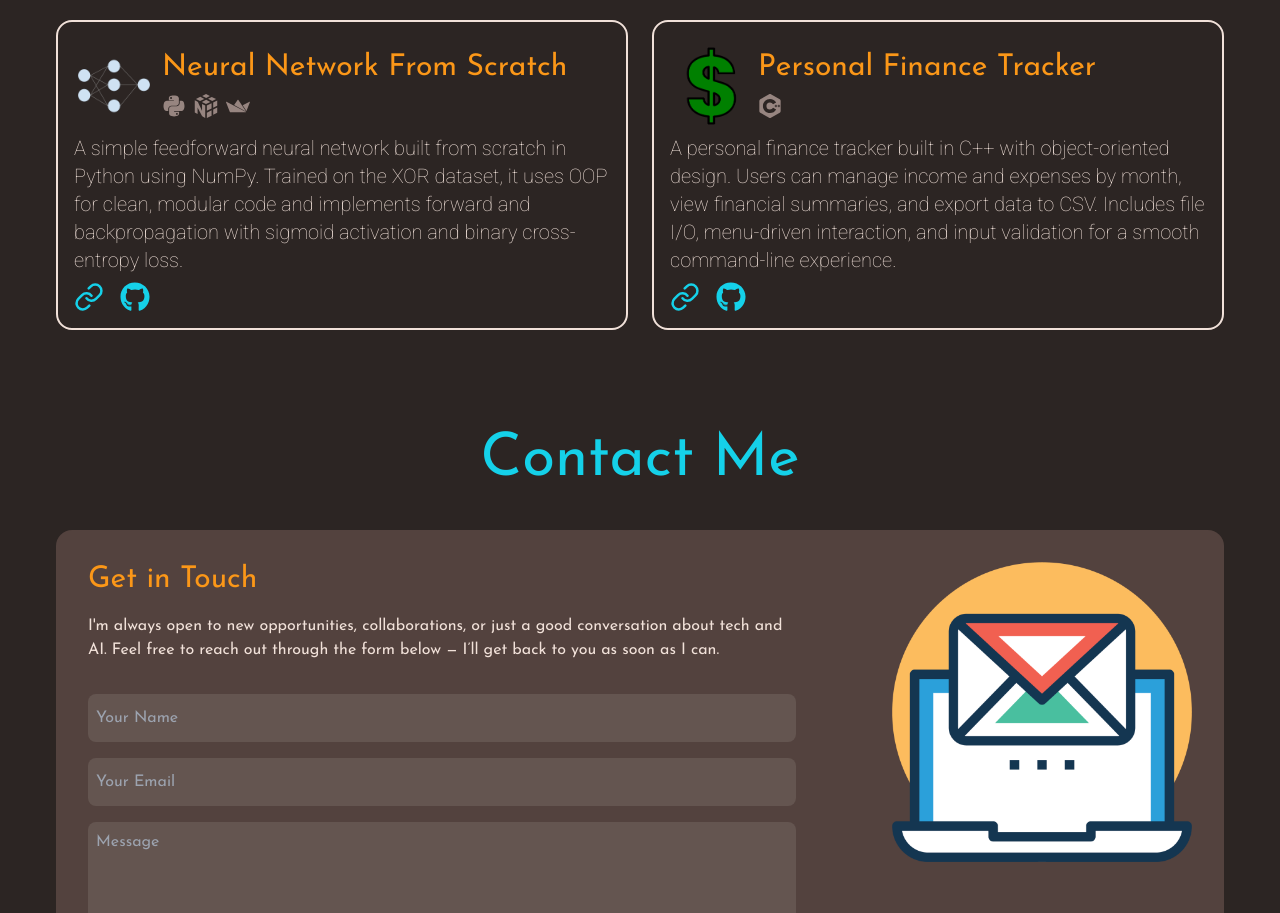
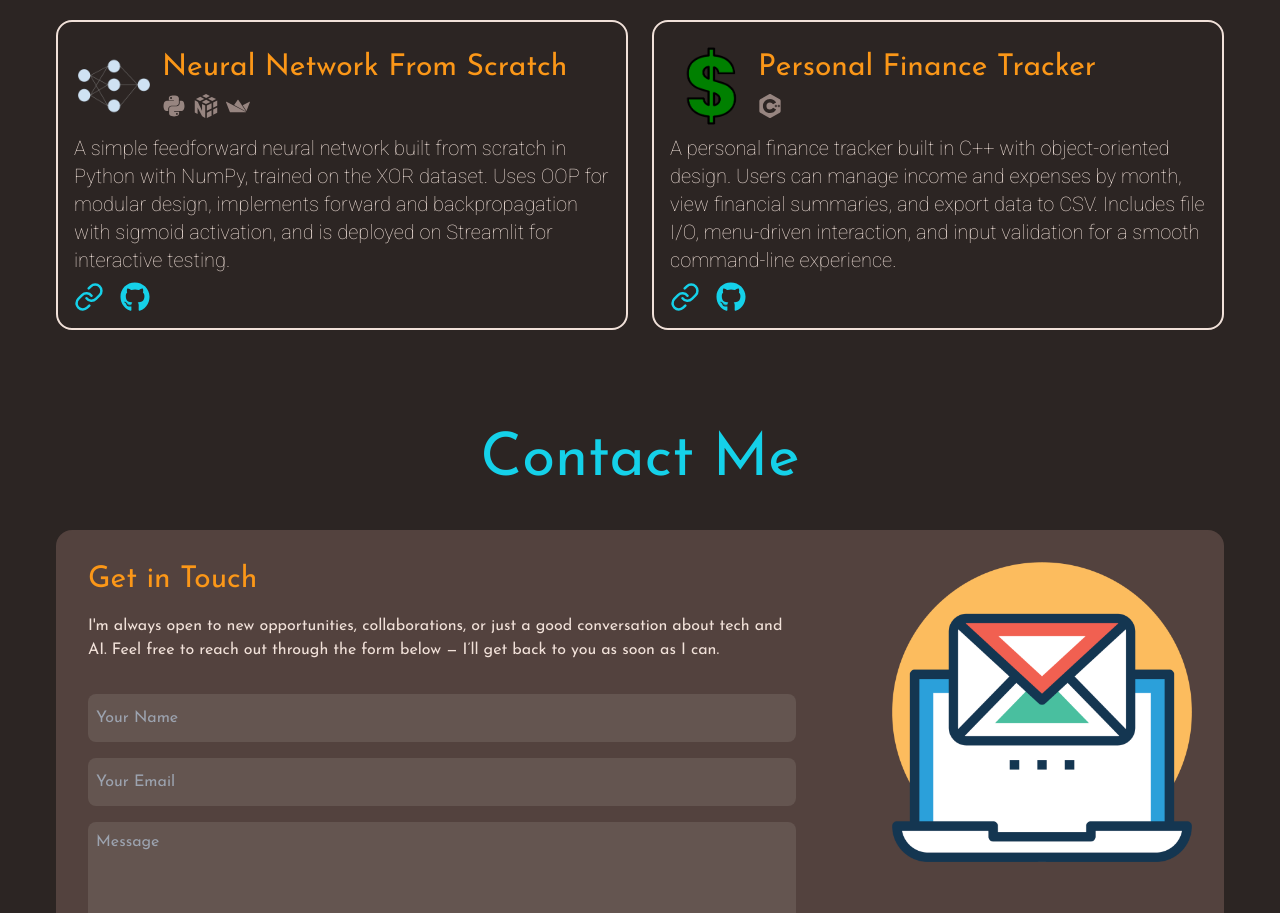
Before and after one commit to TejasNaik24/Portfolio-Website, a React (Vite) app in the folder portfolio-frontend/: page / in a window 1280 px wide. Shown: the part 3760-4673 px from the top of the page. Built offline with nearby package versions, Linux system fonts and the light colour scheme.

Commit message:
Update ProjectsMain.jsx

```diff
--- a/portfolio-frontend/src/components/projectsSection/ProjectsMain.jsx
+++ b/portfolio-frontend/src/components/projectsSection/ProjectsMain.jsx
@@ -45,7 +45,7 @@ const projects = [
     name: "Neural Network From Scratch",
     techStack: [FaPython, SiNumpy, SiStreamlit],
     description:
-      "A simple feedforward neural network built from scratch in Python using NumPy. Trained on the XOR dataset, it uses OOP for clean, modular code and implements forward and backpropagation with sigmoid activation and binary cross-entropy loss.",
+      "A simple feedforward neural network built from scratch in Python with NumPy, trained on the XOR dataset. Uses OOP for modular design, implements forward and backpropagation with sigmoid activation, and is deployed on Streamlit for interactive testing.",
     gitHubLink: "https://github.com/TejasNaik24/NeuralNetwork-From-Scratch",
     demoLink:
       "https://neural-network-from-scratch.streamlit.app",
```
